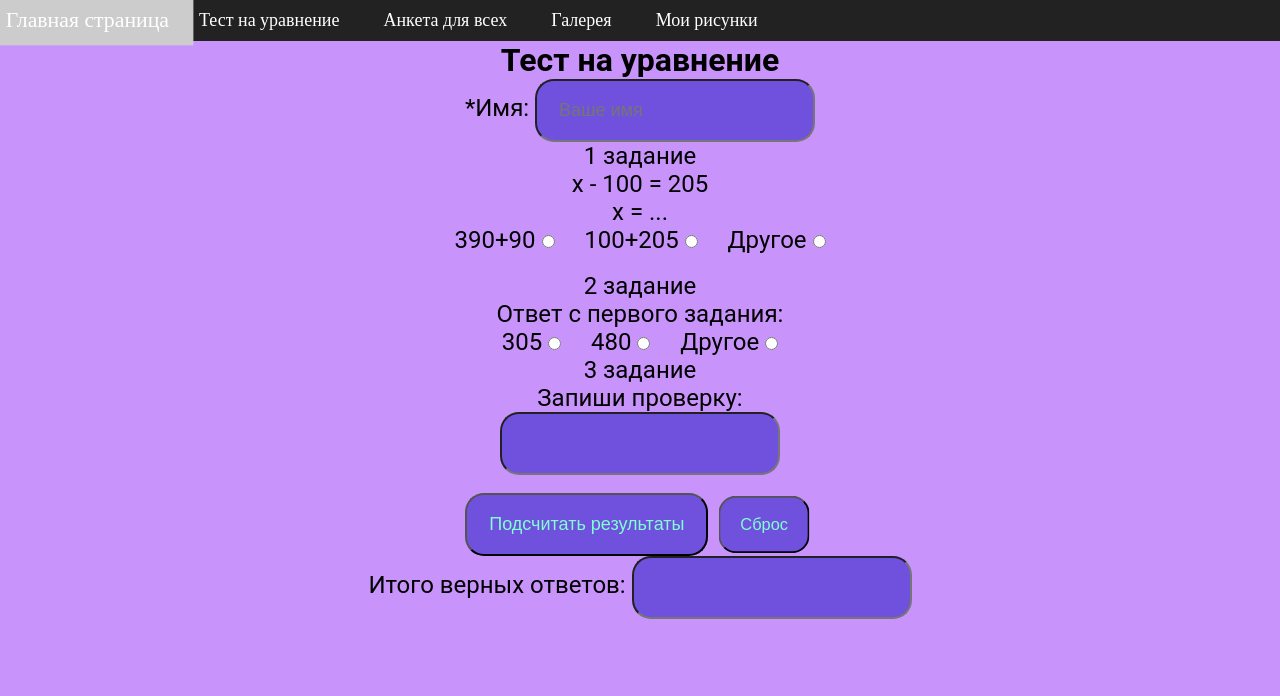
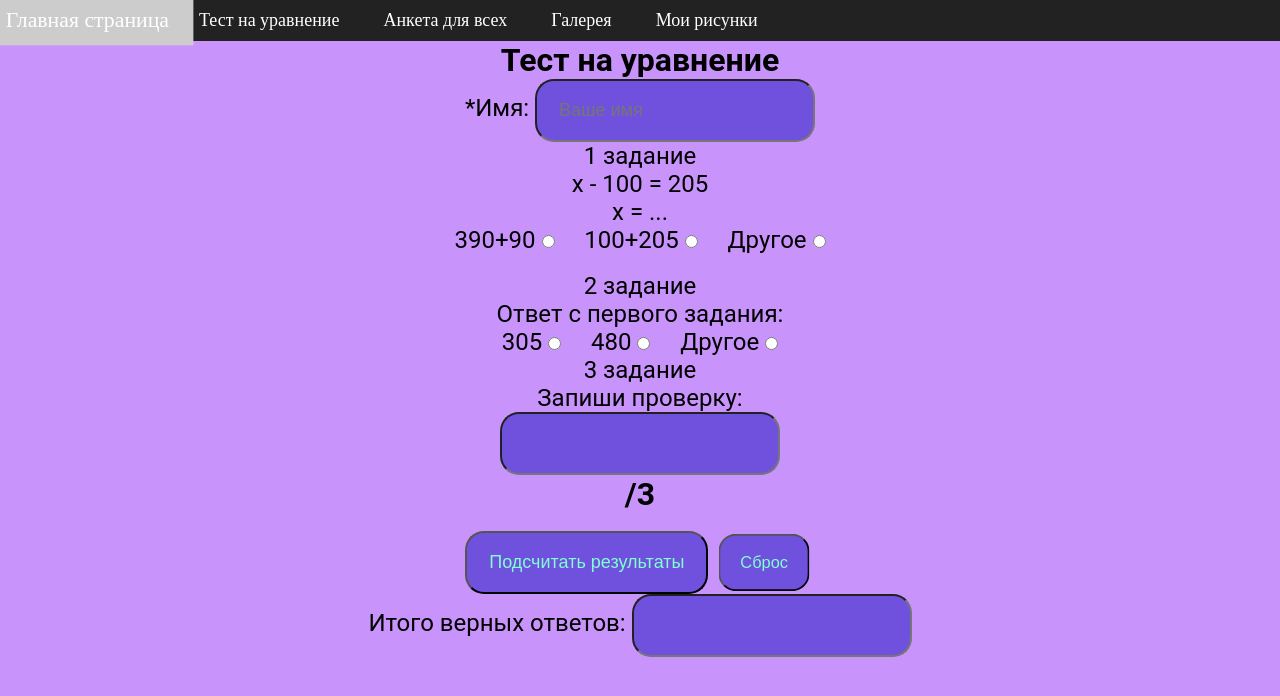
Before and after one commit to aboba14a/aboba14a.github.io, a plain HTML site: page test_na_urovnenie.html in a window 1280 px wide. Drawn offline with Linux system fonts and the light colour scheme.

Commit message:
added text

```diff
--- a/test_na_urovnenie.html
+++ b/test_na_urovnenie.html
@@ -71,7 +71,8 @@ x = ...
 Запиши проверку:
 </p>
 <p style="text-align: center;">
-  <input type="text" name="tt" value="" > <p style="text-align: center;"></p>
+  <input type="text" name="tt" value="" > <p style="text-align: center;"></p> <h1>/3</h1>
+
 </label>
 </label>
 </p>
```
